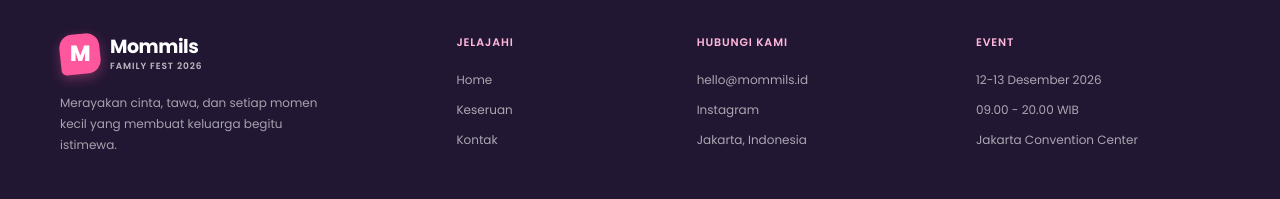
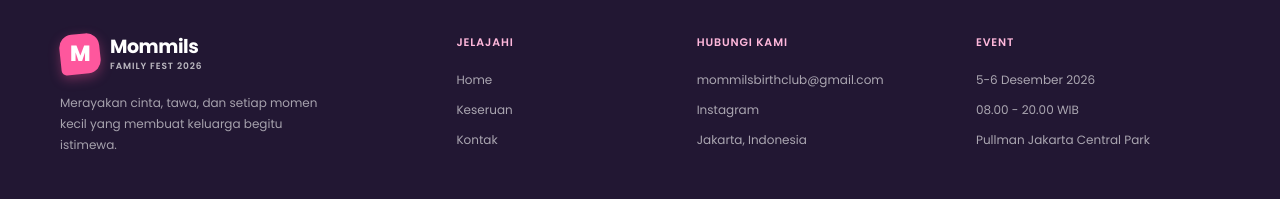
Before and after one commit to ardika08/mommils, a React (Vite) app: page / in a window 1280 px wide. Shown: the part 1976-2175 px from the top of the page. Built offline with nearby package versions, Linux system fonts and the light colour scheme.

Commit message:
Update event details for MFF 2026

```diff
--- a/src/data/eventData.js
+++ b/src/data/eventData.js
@@ -1,11 +1,11 @@
 export const eventData = {
-  date: '2026-12-12T09:00:00+07:00',
-  dateLabel: '12-13 Desember 2026',
-  timeLabel: '09.00 - 20.00 WIB',
-  venue: 'Jakarta Convention Center',
+  date: '2026-12-05T08:00:00+07:00',
+  dateLabel: '5-6 Desember 2026',
+  timeLabel: '08.00 - 20.00 WIB',
+  venue: 'Pullman Jakarta Central Park',
   ticketUrl: 'https://wa.me/6281234567890?text=Halo%20Mommils%2C%20saya%20ingin%20membeli%20tiket%20Family%20Fest%202026',
   instagramUrl: 'https://instagram.com',
-  email: 'hello@mommils.id',
+  email: 'mommilsbirthclub@gmail.com',
 }
 
 export const slides = [
```
